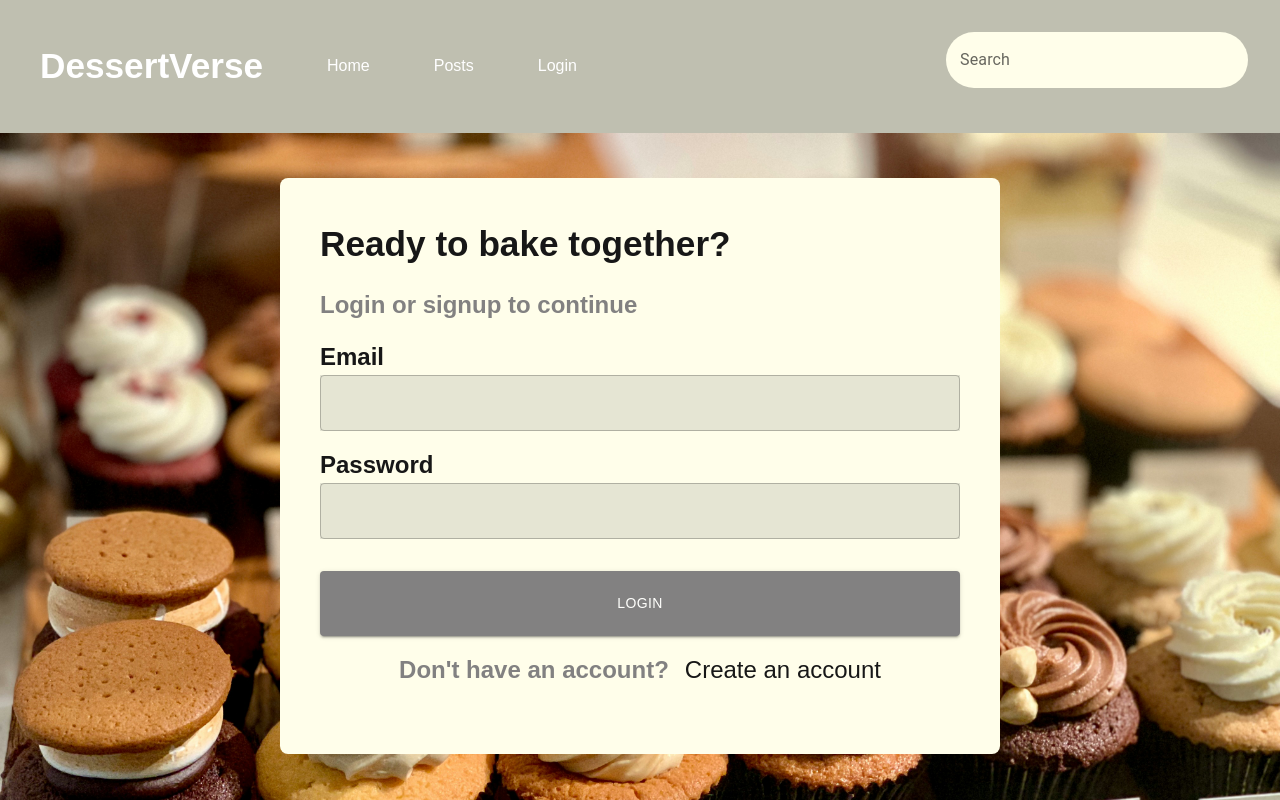
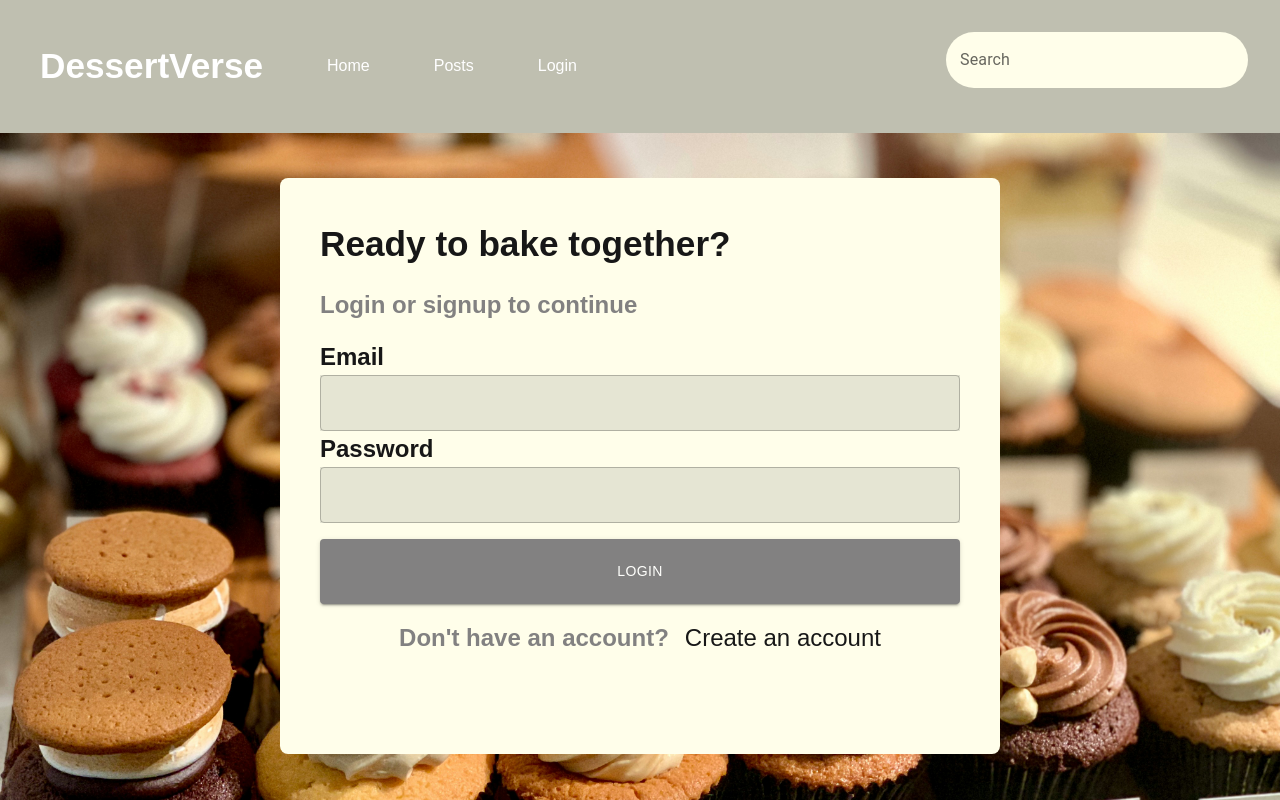
Before and after one commit to ysilksa/nextjs-blog, a Next.js app: page /login in a window 1280 px wide. Built offline with nearby package versions, Linux system fonts and the light colour scheme; some icons are missing; a web font is replaced by a local one.

Commit message:
fix login/register useState

```diff
--- a/src/app/login/page.jsx
+++ b/src/app/login/page.jsx
@@ -1,9 +1,47 @@
+"use client"
 import { React, useState } from 'react';
+import { useRouter } from 'next/navigation';
 import NavBar from '@/components/NavBar';
 import LoginFormInput from '@/components/LoginFormInput';
 import { Button } from '@mui/material';
 
 const LoginPage = () => {
+    // handles form input
+        const [email, setEmail] = useState("");
+        const [password, setPassword] = useState("");
+
+        const handleSetEmail = (event) => {
+            setEmail(event.target.value);
+        }
+
+        const handleSetPassword = (event) => {
+            setPassword(event.target.value);
+        }
+
+        // handles submit
+        const router = useRouter();
+        const handleSubmit = (e) => {
+            e.preventDefault();
+
+            if (!email || !password) {
+                alert("One or more fields is not filled")
+                return
+            }
+
+            // check if it's existent or not
+            // if not existent, return an error
+
+            // reset the values
+            setEmail("");
+            setPassword("");
+
+            // alert that login is successful
+            alert("Login successful");
+
+            // push to home page
+            router.push("/home");
+        }
+
     return (
         <div className="flex flex-col h-[100vh] overflow-hidden text-[#171717] ">
             <NavBar header={true}/>
@@ -14,10 +52,21 @@ const LoginPage = () => {
                 <div className="flex flex-col gap-[16px] absolute left-1/2 top-1/2 -translate-x-1/2 -translate-y-1/2 z-10 bg-[#FFFEEA] w-[720px] h-[576px] p-[40px] rounded-[8px]">
                     <h1>Ready to bake together?</h1>
                     <h2 className="text-[#828181]">Login or signup to continue</h2>
-                    <LoginFormInput label="Email"/>
-                    <LoginFormInput label="Password"/>
+                    <form onSubmit={handleSubmit}>
+                        <LoginFormInput
+                            label="Email"
+                            value={email}
+                            state={handleSetEmail}
+                        />
+                        <LoginFormInput
+                            label="Password"
+                            value={password}
+                            state={handleSetPassword}
+                        />
                         <Button
+                            type="submit"
                             sx = {{
+                                width: "100%",
                                 backgroundColor: "#828181",
                                 color: "#FFFFFC",
                                 padding: "20px",
@@ -28,6 +77,8 @@ const LoginPage = () => {
                         >
                             Login
                         </Button>
+                    </form>
+
                     <section className="flex gap-[16px] self-center">
                         <h2 className="text-[#828181]">Don't have an account?</h2>
                         <a href="/register" className="text-[1.5rem] text-[#171717] font-(family-name:--font-inria-sans)">Create an account</a>
--- a/src/app/register/page.jsx
+++ b/src/app/register/page.jsx
@@ -1,9 +1,47 @@
+"use client"
 import { React, useState } from 'react';
+import { useRouter } from 'next/navigation';
 import NavBar from '@/components/NavBar';
 import LoginFormInput from '@/components/LoginFormInput';
 import { Button } from '@mui/material';
 
 const CreateAccountPage = () => {
+    // handles form input
+    const [email, setEmail] = useState("");
+    const [password, setPassword] = useState("");
+
+    const handleSetEmail = (event) => {
+        setEmail(event.target.value);
+    }
+
+    const handleSetPassword = (event) => {
+        setPassword(event.target.value);
+    }
+
+    // handles submit
+    const router = useRouter();
+    const handleSubmit = (e) => {
+        e.preventDefault();
+
+        if (!email || !password) {
+            alert("One or more fields is not filled")
+            return
+        }
+
+        // add to data base and check if it's existent or not
+        // if existent, return an error
+
+        // reset the values
+        setEmail("");
+        setPassword("");
+
+        // alert that account has been made
+        alert("Account successfully created");
+
+        // push to home page
+        router.push("/home");
+    }
+
     return (
         <div className="flex flex-col h-[100vh] overflow-hidden text-[#171717] ">
             <NavBar header={true}/>
@@ -14,10 +52,21 @@ const CreateAccountPage = () => {
                 <div className="flex flex-col gap-[16px] absolute left-1/2 top-1/2 -translate-x-1/2 -translate-y-1/2 z-10 bg-[#FFFEEA] w-[720px] h-[576px] p-[40px] rounded-[8px]">
                     <h1>Let's bake great things together.</h1>
                     <h2 className="text-[#828181]">Login or signup to continue</h2>
-                    <LoginFormInput label="Email"/>
-                    <LoginFormInput label="Password"/>
+                    <form onSubmit={handleSubmit}>
+                        <LoginFormInput
+                            label="Email"
+                            value={email}
+                            state={handleSetEmail}
+                        />
+                        <LoginFormInput
+                            label="Password"
+                            value={password}
+                            state={handleSetPassword}
+                        />
                         <Button
+                            type="submit"
                             sx = {{
+                                width:"100%",
                                 backgroundColor: "#828181",
                                 color: "#FFFFFC",
                                 padding: "20px",
@@ -28,6 +77,8 @@ const CreateAccountPage = () => {
                         >
                             Create account
                         </Button>
+                    </form>
+
                     <section className="flex gap-[16px] self-center">
                         <h2 className="text-[#828181]">Have an account?</h2>
                         <a href="/login" className="text-[1.5rem] text-[#171717] font-(family-name:--font-inria-sans)">Login</a>
--- a/src/components/LoginFormInput.jsx
+++ b/src/components/LoginFormInput.jsx
@@ -1,7 +1,7 @@
 import React from 'react';
 import { TextField } from '@mui/material';
 
-const LoginFormInput = ({ label }) => {
+const LoginFormInput = ({ label, state, value }) => {
     return (
         <div>
             <h2>{label}</h2>
@@ -14,6 +14,8 @@ const LoginFormInput = ({ label }) => {
                             fontFamily: 'var(--font-inter)'
                         },
                 }}
+                value={value}
+                onChange={state}
             />
 
         </div>
```
Lines whose indentation alone changed are shown as unchanged.
